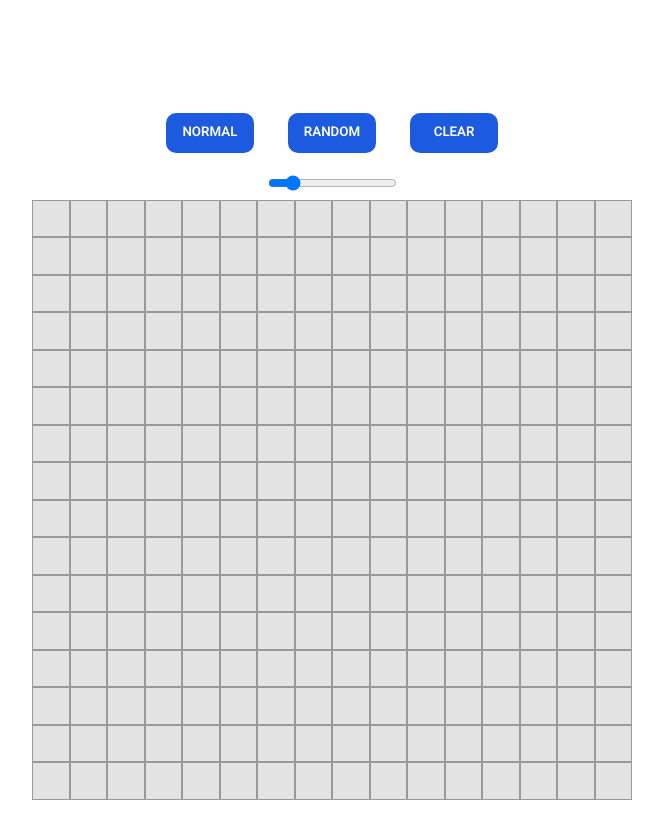
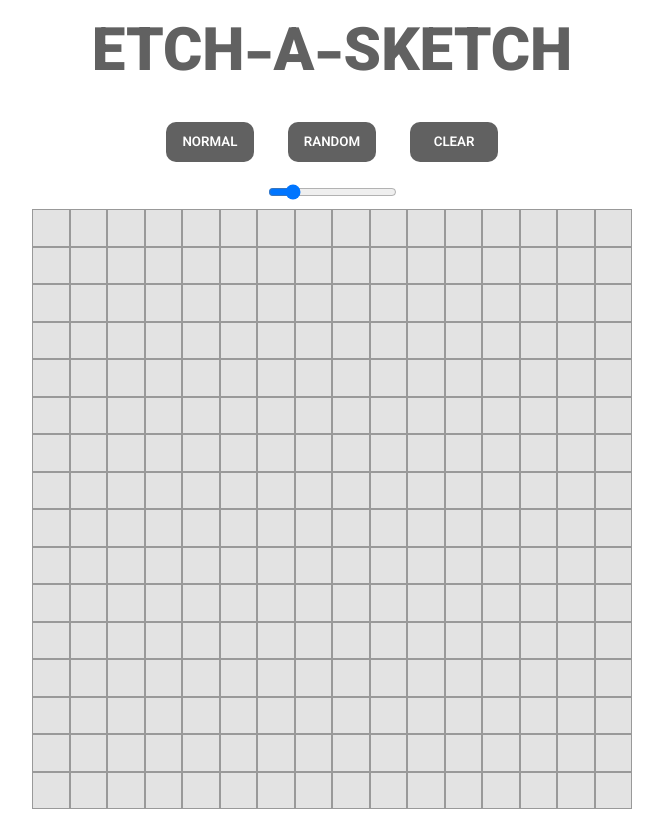
Before and after one commit to JawnVawka/Etch-A-Sketch, a plain HTML site: page index.html in a window 1280 px wide. Shown: the whole page, without its empty margins (308-971 px from the left). Drawn offline with Linux system fonts and the light colour scheme.

Commit message:
Add style for #header and h1 and Update button styles

```diff
--- a/style.css
+++ b/style.css
@@ -1,8 +1,16 @@
-@import url('https://fonts.googleapis.com/css2?family=Vazirmatn:wght@600&display=swap');
+@import url('https://fonts.googleapis.com/css2?family=Vazirmatn:wght@600;900&display=swap');
 
 * {
     font-family: 'Vazirmatn', sans-serif;
-    color: white;
+}
+
+#header {
+    display: flex;
+    justify-content: center;
+    color: rgb(97, 97, 97);
+    font-weight: 900;
+    font-size: 30px;
+    text-transform: uppercase;
 }
 
 #container {
@@ -22,11 +30,16 @@
     aspect-ratio: auto 1/1;
     width: 100%;
     margin: 1px;
-    background-color: rgb(227, 227, 227)
+    background-color: rgb(227, 227, 227);
+}
+
+h1 {
+    margin: 0px;
 }
 
 button {
-    background-color: rgb(28, 90, 223);
+    background-color: rgb(97, 97, 97);
+    color: white;
     margin: 20px 15px;
     display: inline;
     border: 0px solid #000;
@@ -35,3 +48,11 @@ button {
     text-transform: uppercase;
     height: 40px;
 }
+
+button:hover {
+    background-color: rgb(125, 125, 125);
+}
+
+button:active {
+    background-color: rgb(75, 75, 75);
+}
```
